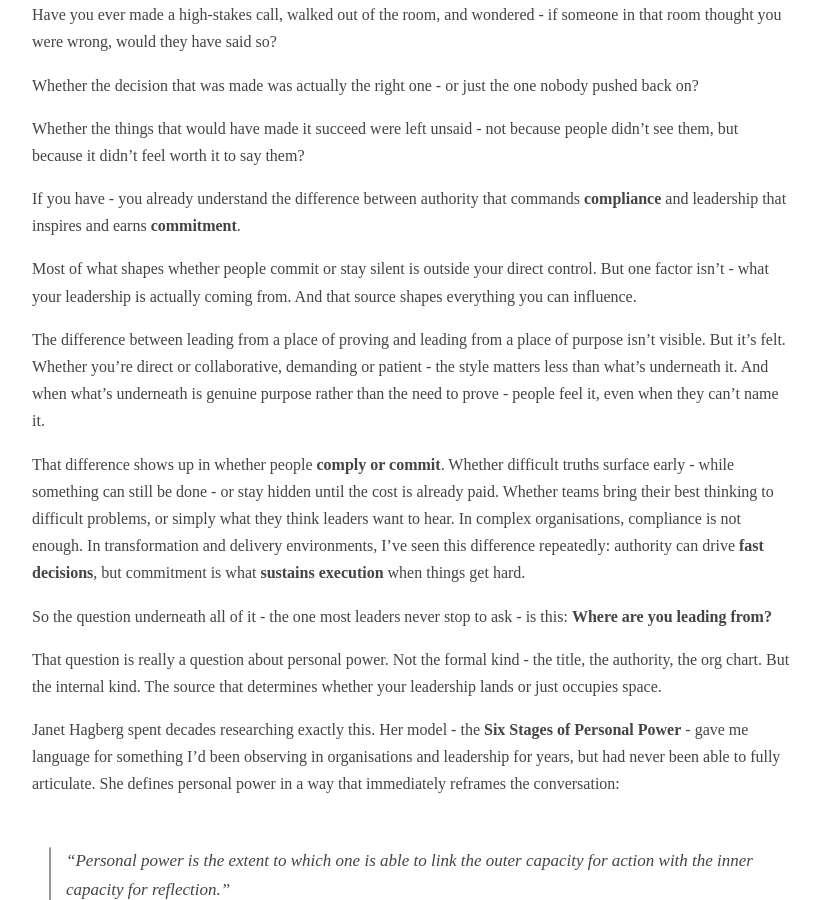
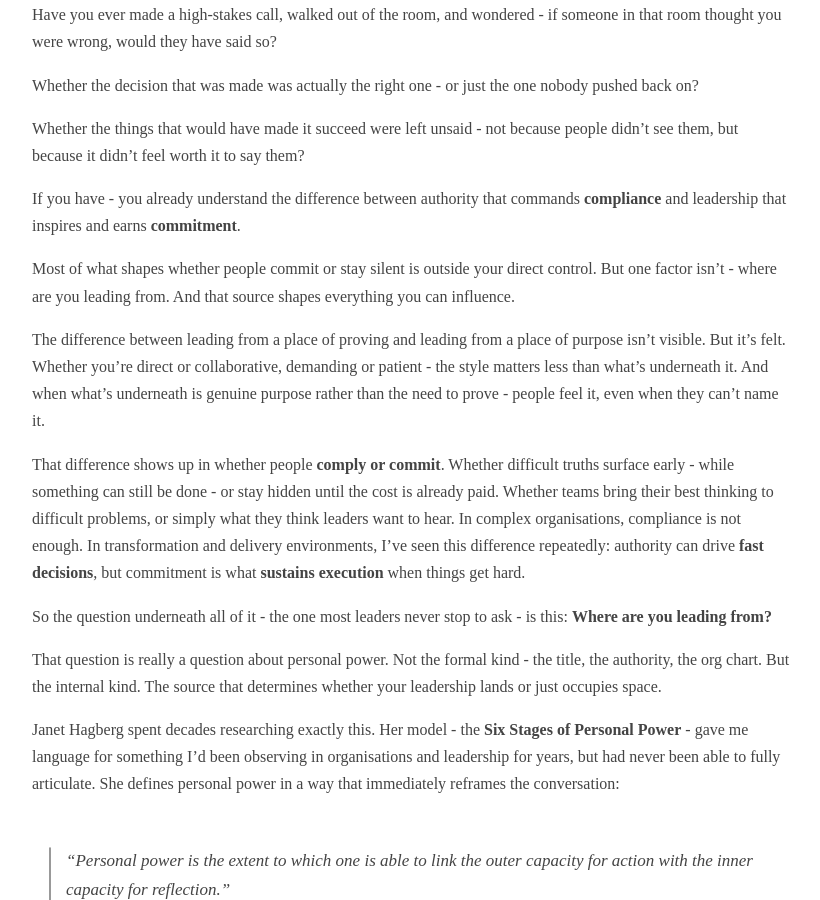
Before and after one commit to prabhamarkandan/prabhamarkandan.github.io, a Jekyll site: the page built from _posts/2026-05-30-the-six-stages-a-mirror-for-the-ambitious.md, in a window 1280 px wide and 900 px high, scrolled down 657 px. Shown: the whole window, without its empty margins (228-1048 px from the left). Built offline with Jekyll 4.4.1, drawn with Linux system fonts in a browser that asks for light colours.

Commit message:
Update 2026-05-30-the-six-stages-a-mirror-for-the-ambitious.md

```diff
--- a/_posts/2026-05-30-the-six-stages-a-mirror-for-the-ambitious.md
+++ b/_posts/2026-05-30-the-six-stages-a-mirror-for-the-ambitious.md
@@ -19,7 +19,7 @@ Whether the things that would have made it succeed were left unsaid - not becaus
 
 If you have - you already understand the difference between authority that commands **compliance** and leadership that inspires and earns **commitment**.
 
-Most of what shapes whether people commit or stay silent is outside your direct control. But one factor isn't - what your leadership is actually coming from. And that source shapes everything you can influence.
+Most of what shapes whether people commit or stay silent is outside your direct control. But one factor isn't - where are you leading from. And that source shapes everything you can influence.
 
 The difference between leading from a place of proving and leading from a place of purpose isn't visible. But it's felt. Whether you're direct or collaborative, demanding or patient - the style matters less than what's underneath it. And when what's underneath is genuine purpose rather than the need to prove - people feel it, even when they can't name it.
 
```
